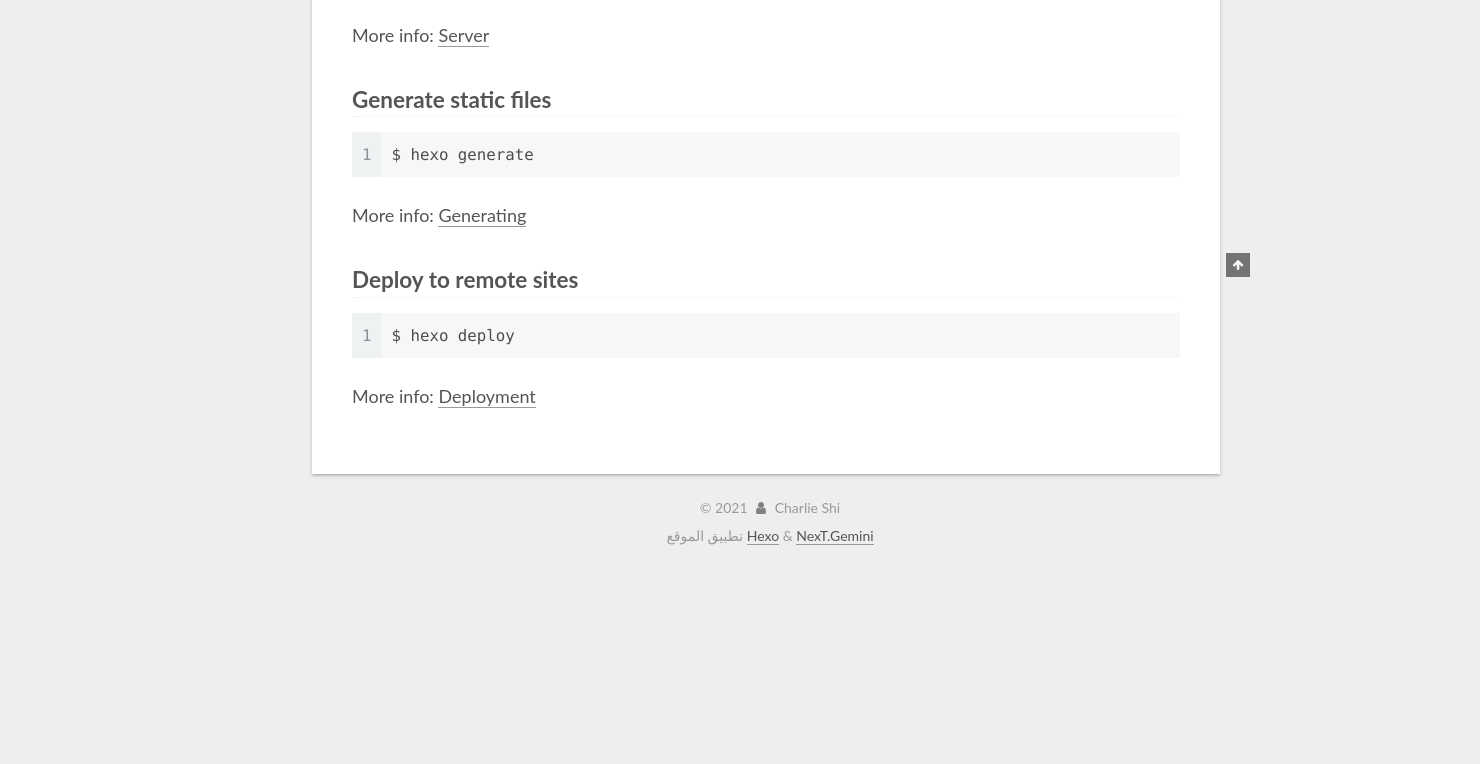
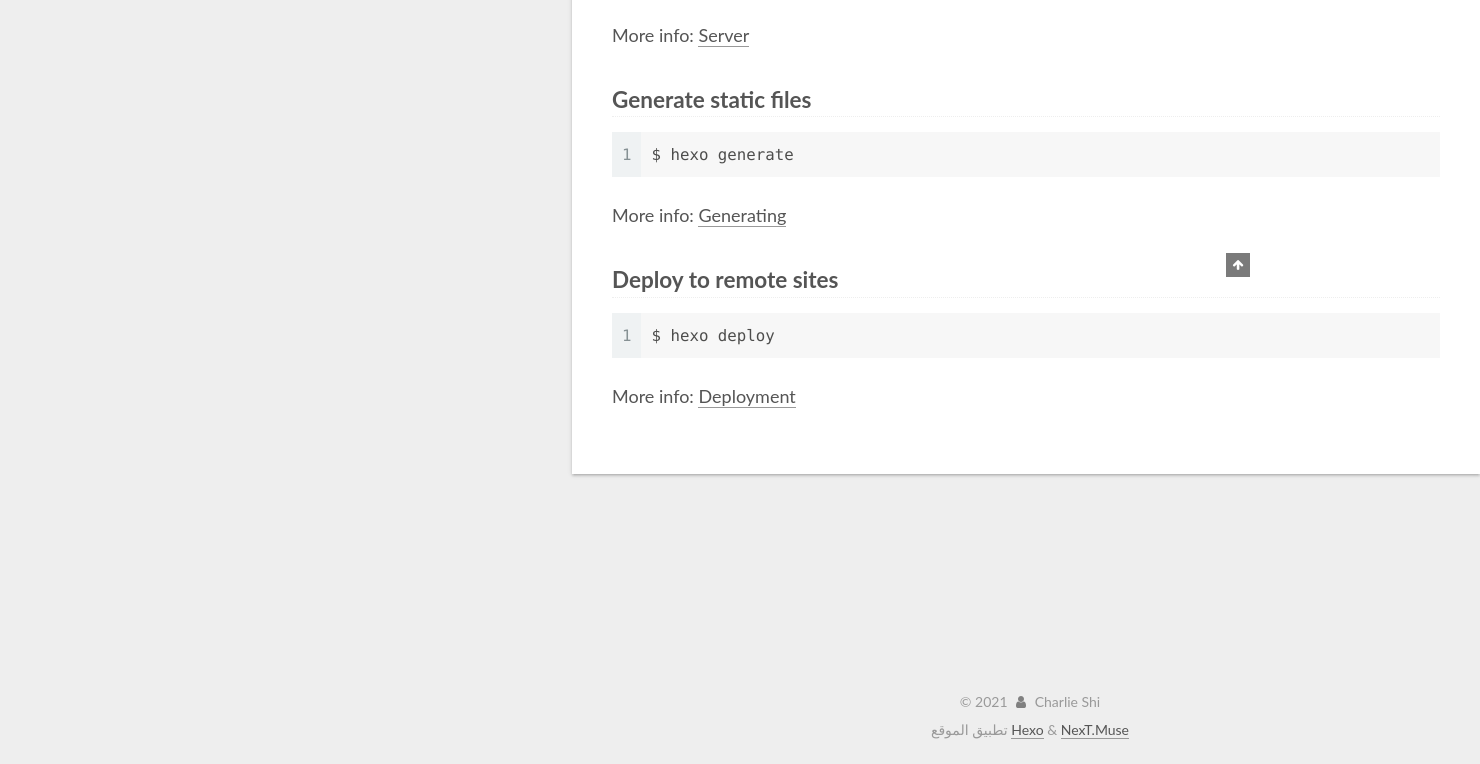
Before and after one commit to VisualCSharp/VisualCSharp.github.io, a plain HTML site: page 2021/01/23/hello-world/index.html in a window 1280 px wide. Shown: the part 623-1387 px from the top of the page, 1480 px wide, since content can reach past the window. Before the commit the page ends 1193 px from the top, so only its background shows below. Drawn offline with Linux system fonts and the light colour scheme.

Commit message:
Site updated: 2021-02-20 12:08:25

```diff
--- a/2021/01/23/hello-world/index.html
+++ b/2021/01/23/hello-world/index.html
@@ -17,7 +17,7 @@
 
 <script id="hexo-configurations">
     var NexT = window.NexT || {};
-    var CONFIG = {"hostname":"example.com","root":"/","scheme":"Gemini","version":"7.8.0","exturl":false,"sidebar":{"position":"left","display":"post","padding":18,"offset":12,"onmobile":false},"copycode":{"enable":false,"show_result":false,"style":null},"back2top":{"enable":true,"sidebar":false,"scrollpercent":false},"bookmark":{"enable":false,"color":"#222","save":"auto"},"fancybox":false,"mediumzoom":false,"lazyload":false,"pangu":false,"comments":{"style":"tabs","active":null,"storage":true,"lazyload":false,"nav":null},"algolia":{"hits":{"per_page":10},"labels":{"input_placeholder":"Search for Posts","hits_empty":"We didn't find any results for the search: ${query}","hits_stats":"${hits} results found in ${time} ms"}},"localsearch":{"enable":false,"trigger":"auto","top_n_per_article":1,"unescape":false,"preload":false},"motion":{"enable":true,"async":false,"transition":{"post_block":"fadeIn","post_header":"slideDownIn","post_body":"slideDownIn","coll_header":"slideLeftIn","sidebar":"slideUpIn"}}};
+    var CONFIG = {"hostname":"example.com","root":"/","scheme":"Muse","version":"7.8.0","exturl":false,"sidebar":{"position":"left","display":"post","padding":18,"offset":12,"onmobile":false},"copycode":{"enable":false,"show_result":false,"style":null},"back2top":{"enable":true,"sidebar":false,"scrollpercent":false},"bookmark":{"enable":false,"color":"#222","save":"auto"},"fancybox":false,"mediumzoom":false,"lazyload":false,"pangu":false,"comments":{"style":"tabs","active":null,"storage":true,"lazyload":false,"nav":null},"algolia":{"hits":{"per_page":10},"labels":{"input_placeholder":"Search for Posts","hits_empty":"We didn't find any results for the search: ${query}","hits_stats":"${hits} results found in ${time} ms"}},"localsearch":{"enable":false,"trigger":"auto","top_n_per_article":1,"unescape":false,"preload":false},"motion":{"enable":true,"async":false,"transition":{"post_block":"fadeIn","post_header":"slideDownIn","post_body":"slideDownIn","coll_header":"slideLeftIn","sidebar":"slideUpIn"}}};
   </script>
 
   <meta name="description" content="Welcome to Hexo! This is your very first post. Check documentation for more info. If you get any problems when using Hexo, you can find the answer in troubleshooting or you can ask me on GitHub. Quick">
@@ -327,7 +327,7 @@
   </span>
   <span class="author" itemprop="copyrightHolder">Charlie Shi</span>
 </div>
-  <div class="powered-by">تطبيق الموقع <a href="https://hexo.io/" class="theme-link" rel="noopener" target="_blank">Hexo</a> & <a href="https://theme-next.org/" class="theme-link" rel="noopener" target="_blank">NexT.Gemini</a>
+  <div class="powered-by">تطبيق الموقع <a href="https://hexo.io/" class="theme-link" rel="noopener" target="_blank">Hexo</a> & <a href="https://muse.theme-next.org/" class="theme-link" rel="noopener" target="_blank">NexT.Muse</a>
   </div>
 
 
@@ -353,7 +353,7 @@
 <script src="/js/motion.js"></script>
 
 
-<script src="/js/schemes/pisces.js"></script>
+<script src="/js/schemes/muse.js"></script>
 
 
 <script src="/js/next-boot.js"></script>
```
Also changed, not shown: about/index.html (+3 -3 lines), archives/2021/01/index.html (+3 -3 lines), archives/2021/index.html (+3 -3 lines), archives/index.html (+3 -3 lines), categories/index.html (+3 -3 lines), index.html (+3 -3 lines), schedule/index.html (+3 -3 lines), tags/index.html (+3 -3 lines).
